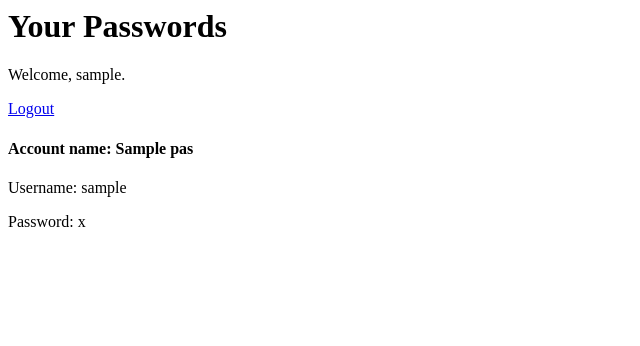
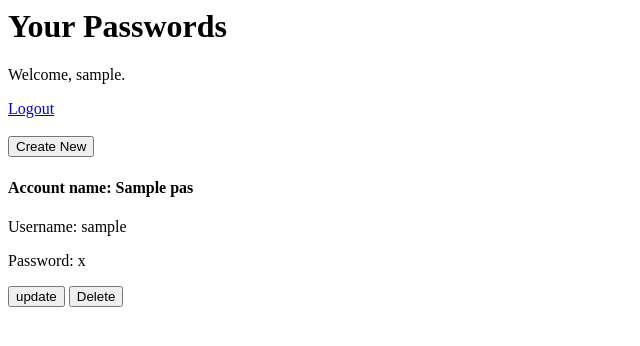
Before and after one commit to saadmk11/store-password, a Django app: page / in a window 1280 px wide. Shown: the top 346 px of the page, without its empty margins (0-640 px from the left). Run offline with Django 3.2, Linux system fonts and the light colour scheme; a user stored in the database is signed in; tables that the repository leaves empty hold one stand-in row (values such as "Sample post").

Commit message:
added buttons

```diff
--- a/pass_save/templates/pass_save/index.html
+++ b/pass_save/templates/pass_save/index.html
@@ -2,8 +2,11 @@
 
 {% if user.is_authenticated %}
     <p>Welcome, {{ user.username }}.</p>
-    <a href="{% url 'logout' %}">Logout</a>
-{% endif %}
+    <a href="{% url 'logout' %}">Logout</a><br><br>
+
+<a href="{% url 'create' %}"><button>Create New</button></a>
+
+
 
 {% if messages %}
 	<ul class="messages">
@@ -19,8 +22,12 @@
 
 		<h4>Account name: {{ obj.account_name }}</h4>
 		<p>Username: {{ obj.user_name }}</p>
-		<p>Password: {{ obj.password }}</p><br>
+		<p>Password: {{ obj.password }}</p>
+		<a href="{{ obj.id }}/update/"><button>update</button></a>
+		<a href="{{ obj.id }}/delete/"><button>Delete</button></a>
+		<br>
 
 	{% endfor %}
 
 {% endblock %}
+{% endif %}
--- a/pass_save/urls.py
+++ b/pass_save/urls.py
@@ -4,7 +4,7 @@ from . import views
 
 urlpatterns = [
     url(r'^$', views.details, name='details'),
-    url(r'^create/', views.create, name='add_new'),
+    url(r'^create/', views.create, name='create'),
     url(r'^(?P<id>\d+)/update/', views.update, name='update'),
     url(r'^(?P<id>\d+)/delete/', views.delete, name='delete'),
     url(r'^login/', views.login_view, name='login'),
```
